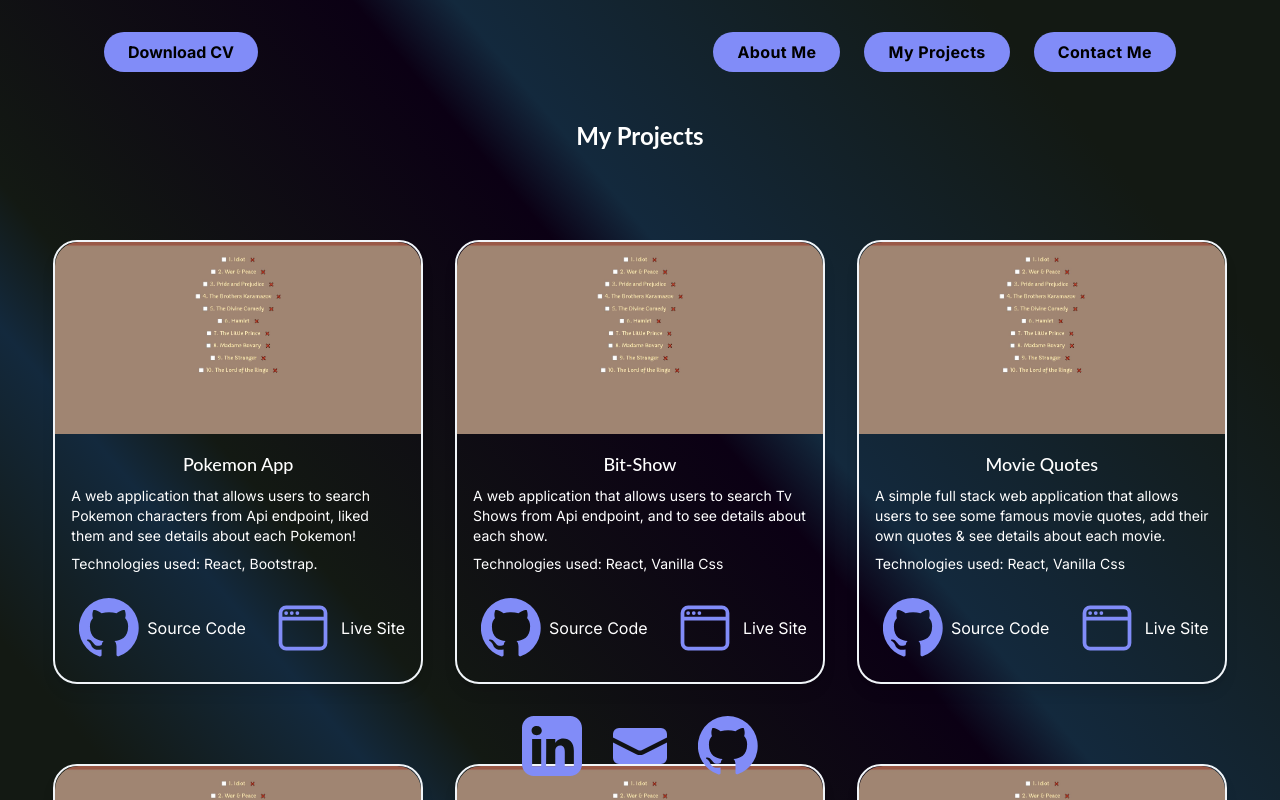
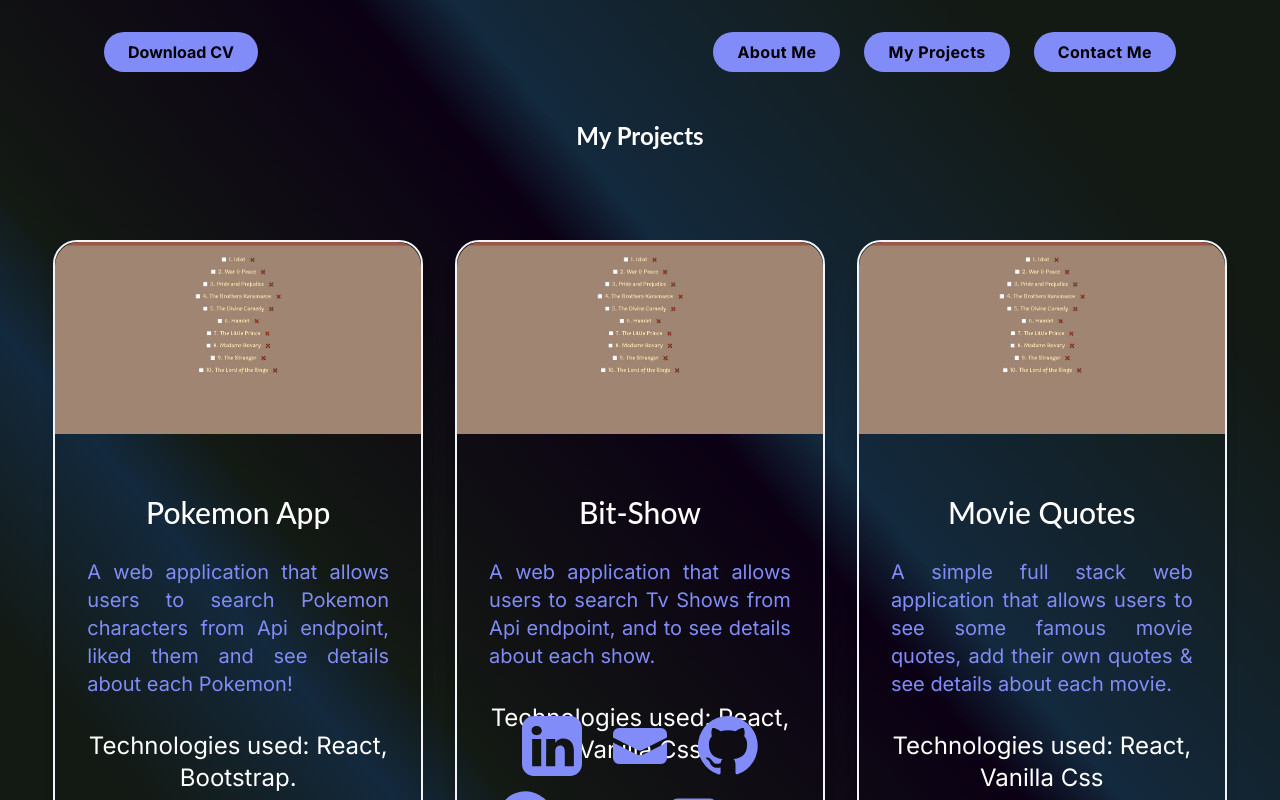
Before and after one commit to rada-ii/Portfolio-app-next.js-tailwindcss-typescript, a Next.js app: page /my-projects in a window 1280 px wide. Shown: the top 800 px of the page. Built offline with nearby package versions, Linux system fonts and the light colour scheme.

Commit message:
my project page corrections

```diff
--- a/src/app/data/data.tsx
+++ b/src/app/data/data.tsx
@@ -41,7 +41,7 @@ export const projects = [
       },
       {
         text: "Live Site",
-        url: "pokemon-react-app-gamma.vercel.app",
+        url: "https://pokemon-react-app-gamma.vercel.app/",
       },
     ],
   },
@@ -59,7 +59,7 @@ export const projects = [
       },
       {
         text: "Live Site",
-        url: "bit-show-react.vercel.app",
+        url: "https://bit-show-react.vercel.app/",
       },
     ],
   },
@@ -95,7 +95,7 @@ export const projects = [
       },
       {
         text: "Live Site",
-        url: "react-people.vercel.app",
+        url: "https://react-people.vercel.app/",
       },
     ],
   },
@@ -127,7 +127,7 @@ export const projects = [
   //   links: [
   //     {
   //       text: "Source Code",
-  //       url: "https://github.com/rada-ii/100-books",
+  //       url: "https://github.com/rada-ii/100-books/",
   //     },
   //     {
   //       text: "Live Site",
@@ -148,7 +148,7 @@ export const projects = [
       },
       {
         text: "Live Site",
-        url: "recipe-blog-navy.vercel.app/",
+        url: " https://recipe-blog-navy.vercel.app/",
       },
     ],
   },
--- a/src/app/my-projects/components/project-card.tsx
+++ b/src/app/my-projects/components/project-card.tsx
@@ -30,18 +30,28 @@ export const ProjectCard = ({ data }: ProjectCardProps) => {
         width={500}
         height={250}
       />
-      <div className="p-4 ">
-        <h3 className="text-center text-lg font-medium text-white">{title}</h3>
-        <p className="min-h-50 mt-2 text-sm text-white">{body1}</p>
-        <p className="min-h-50 mt-2 text-sm text-white"> {body2}</p>
+      <div className="p-8 ">
+        <h3 className="my-7 text-center text-3xl  font-medium text-white">
+          {title}
+        </h3>
+        <p className="min-h-50 my-8 mt-2 text-justify text-xl  text-indigo-400">
+          {body1}
+        </p>
+        <p className="min-h-50 mt-2 text-center text-2xl  text-white">
+          {body2}
+        </p>
         <div className="mt-4 flex flex-row justify-between text-white">
           <a href={links[0].url} className="flex items-center">
             <Github className="contact" />
-            <span className="text-white">{links[0].text}</span>
+            <span className="text-white  hover:text-indigo-400">
+              {links[0].text}
+            </span>
           </a>
           <a href={links[1].url} className="flex items-center">
             <Window className="contact" />
-            <span className="text-white">{links[1].text}</span>
+            <span className="text-white  hover:text-indigo-400">
+              {links[1].text}
+            </span>
           </a>
         </div>
       </div>
```
